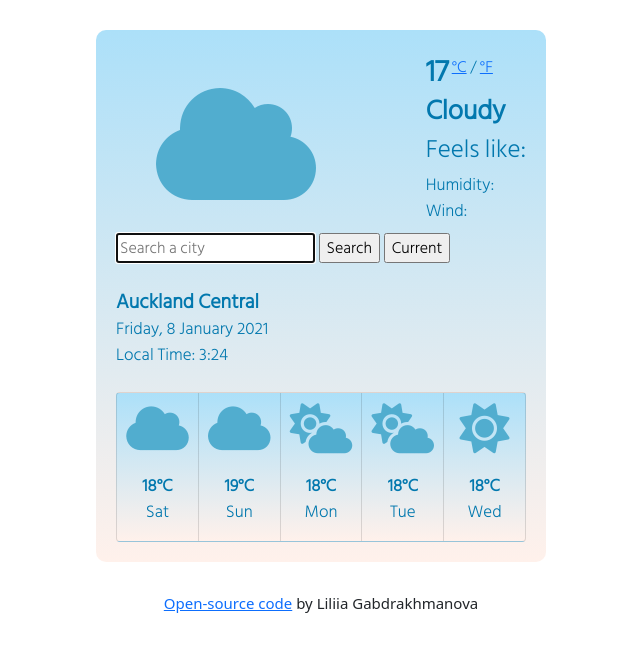
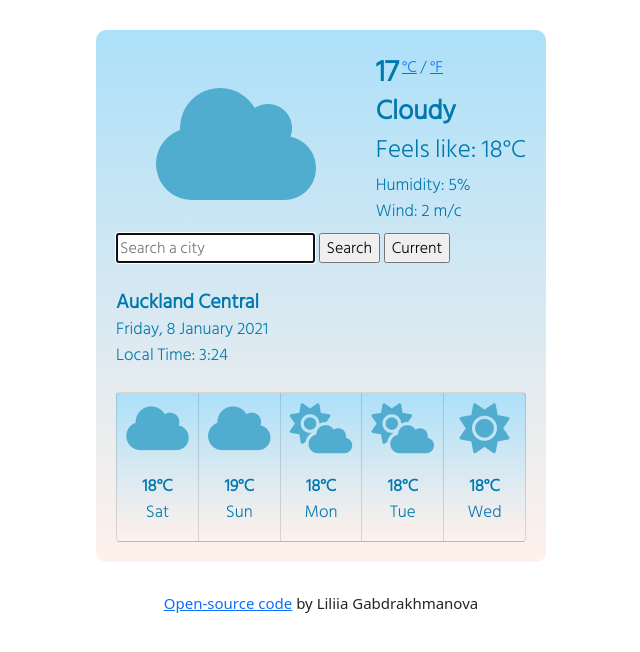
Before and after one commit to LiliiaGab/My-amazing-home-work, a plain HTML site: page Index.html in a window 1280 px wide. Shown: the whole page, without its empty margins (319-959 px from the left). Drawn offline with nearby package versions, Linux system fonts and the light colour scheme.

Commit message:
html updated

```diff
--- a/Index.html
+++ b/Index.html
@@ -31,16 +31,16 @@
         </span>
       </h1>
       <h2 id="feels-like">
-        Feels like:
+        Feels like: 18°C
       </h2>
       </span>
       <p1>
         <span id="humidity">
-        Humidity:
+        Humidity: 5%
         </span>
         <br />
         <span id="wind">
-        Wind:
+        Wind: 2 m/c
         </span>
       </p1>
       </div>
```
